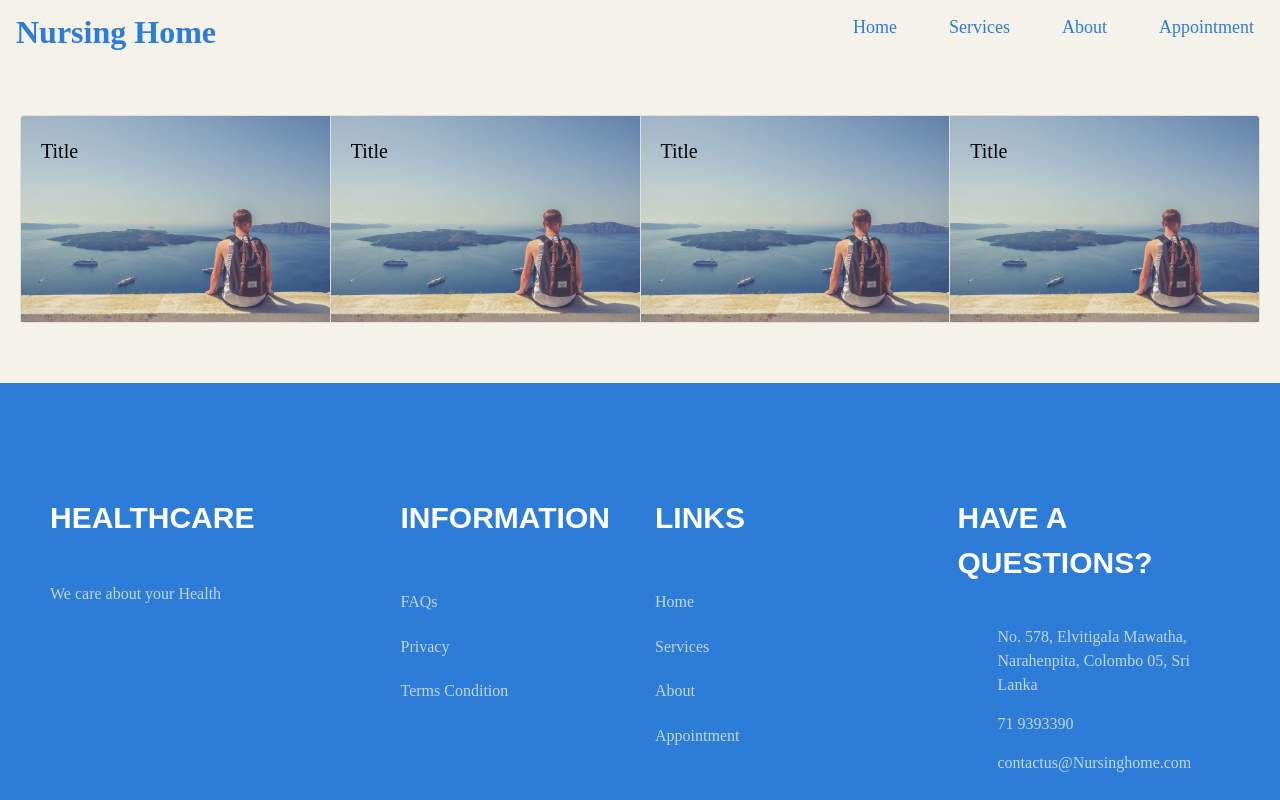
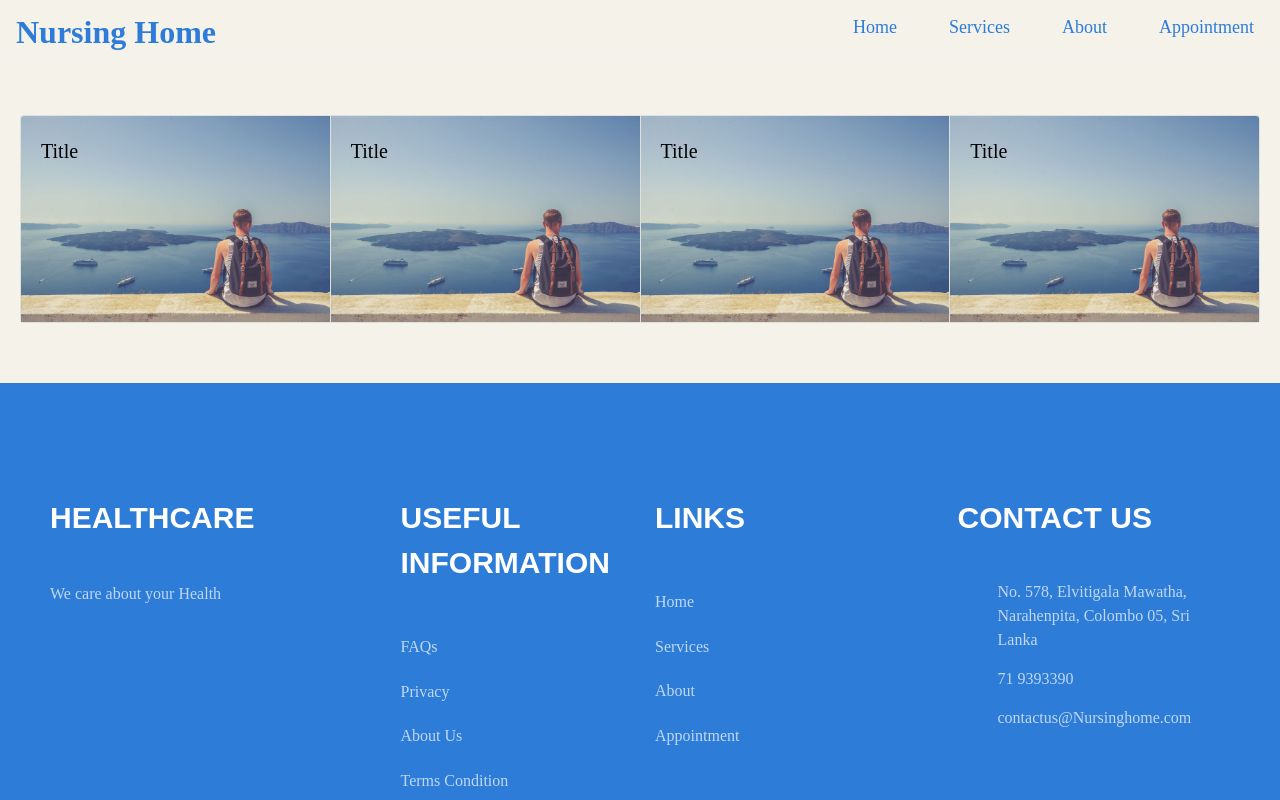
Before and after one commit to NSBM-SPM-2021/github-basics-dehemiweerakkody, a React (Create React App) app in the folder frontend/frontend/: page /gallery in a window 1280 px wide. Shown: the top 800 px of the page. Built offline with nearby package versions, Linux system fonts and the light colour scheme.

Commit message:
footer update

```diff
--- a/frontend/frontend/src/Footer.js
+++ b/frontend/frontend/src/Footer.js
@@ -23,10 +23,11 @@ const Footer = () => {
                     </div>
                     <div className="col-md">
                         <div className="ftco-footer-widget mb-4 ml-md-5">
-                            <h2 className="ftco-heading-2">Information</h2>
+                            <h2 className="ftco-heading-2">Useful Information</h2>
                             <ul className="list-unstyled">
                                 <li><Link href="#" className="py-2 d-block">FAQs</Link></li>
                                 <li><Link href="#" className="py-2 d-block">Privacy</Link></li>
+                                <li><Link href="#" className="py-2 d-block">About Us</Link></li>
                                 <li><Link href="#" className="py-2 d-block">Terms Condition</Link></li>
                             </ul>
                         </div>
@@ -47,7 +48,7 @@ const Footer = () => {
                     </div>
                     <div className="col-md">
                         <div className="ftco-footer-widget mb-4">
-                            <h2 className="ftco-heading-2">Have a Questions?</h2>
+                            <h2 className="ftco-heading-2">Contact Us</h2>
                             <div className="block-23 mb-3">
                                 <ul>
                                     <li><span className="icon icon-map-marker"></span><span className="text">No. 578, Elvitigala Mawatha, Narahenpita, Colombo 05, Sri Lanka</span>
```
